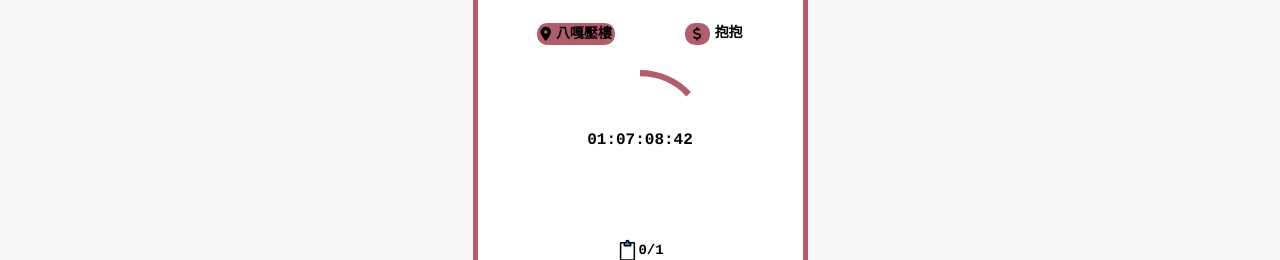
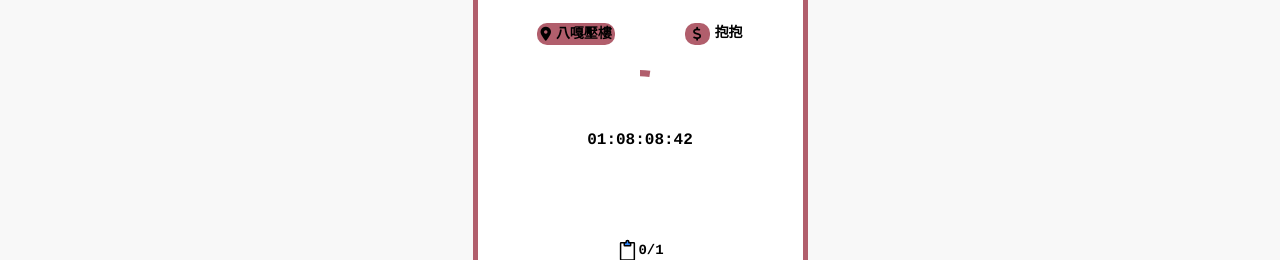
Before and after one commit to ZaiKuku/Soon-Solve, a Next.js app in the folder frontend/: page /task in a window 1280 px wide. Shown: the part 279-539 px from the top of the page. Built offline with nearby package versions, Linux system fonts and the light colour scheme; a web font is replaced by a local one.

Commit message:
modify chat icon location

```diff
--- a/frontend/src/components/Task.jsx
+++ b/frontend/src/components/Task.jsx
@@ -16,7 +16,7 @@ const data = {
       poster_id: 1,
       created_at: "2023-08-15 16:19:48",
       closed_at: "2023-04-09 22:21:48",
-      deadline: "2023-08-15 16:40:05",
+      deadline: "2023-08-15 17:40:05",
       task_vacancy: 0,
       approved_count: 1,
       content: "動態動態動態動態動態動態動態動態",
--- a/frontend/src/styles/task.module.scss
+++ b/frontend/src/styles/task.module.scss
@@ -135,7 +135,7 @@
   .chatContainer {
     position: absolute;
     right: 25px;
-    bottom: 30px;
+    bottom: 40px;
     display: flex;
     justify-content: center;
     align-items: center;
```
